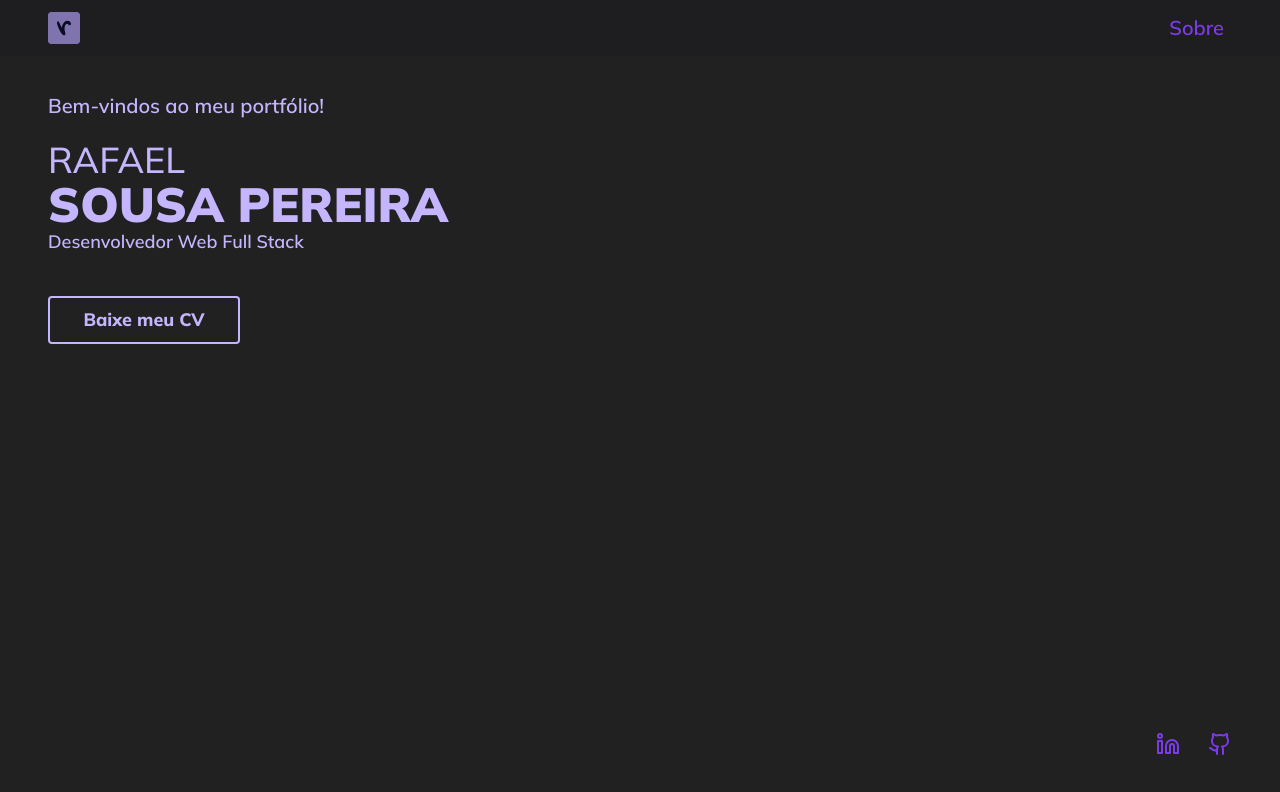
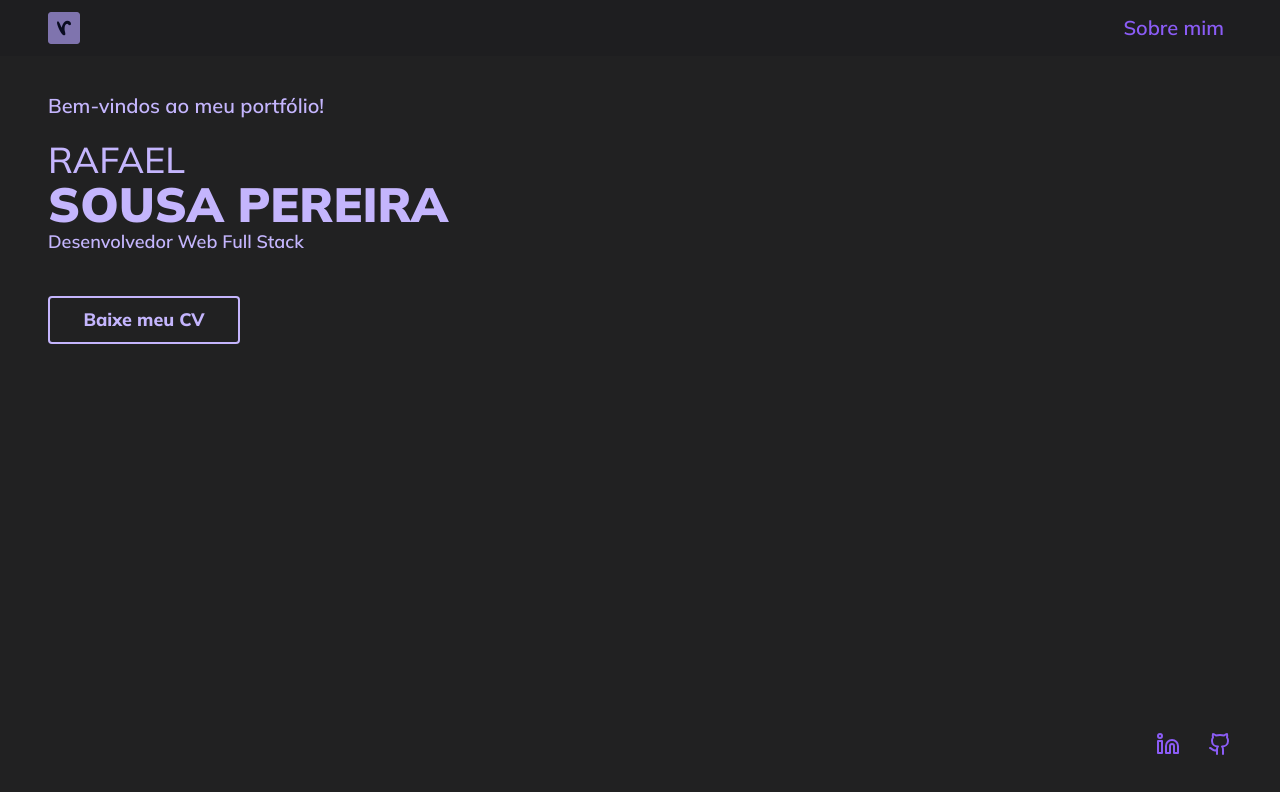
Before and after one commit to rafaelsousapereira/rafael-sousa-web-portfolio, a React (Vite) app: page / in a window 1280 px wide. Shown: the top 792 px of the page. Built offline with nearby package versions, Linux system fonts and the light colour scheme.

Commit message:
feat: add navbar component

```diff
--- a/src/components/buttons/nav-link.tsx
+++ b/src/components/buttons/nav-link.tsx
@@ -5,7 +5,7 @@ interface NavLinkProps extends ComponentProps<"a"> {}
 export const NavLink = (props: NavLinkProps) => {
   return (
     <a {...props}
-    className="p-2 rounded font-semibold text-xl text-violet-600 hover:text-violet-900 transition">
+      className="p-2 rounded font-semibold text-xl text-violet-500 hover:text-violet-800 transition">
       {props.children}
     </a>
   )
--- a/src/components/header.tsx
+++ b/src/components/header.tsx
@@ -1,15 +1,11 @@
+import { useState } from "react"
 import { Menu, X } from "lucide-react"
 import logoIcon from "../assets/logo-site-icon.png"
-import { NavLink } from "./buttons/nav-link"
-import { useState } from "react"
+import { NavBar } from "./navbar"
 
 export const Header = () => {
 
   const [isMenuOpen, setIsMenuOpen] = useState(false)
-
-  const navLink = [
-    { href: "#about-us", label: "Sobre" },
-  ]
 
   return (
     <>
@@ -24,13 +20,7 @@ export const Header = () => {
               alt="Logo letra R minúscula azul e fundo roxo"
             />
 
-            <ul className="flex max-lg:hidden">
-              {navLink.map((item) => (
-                <li key={item.href}>
-                  <NavLink href={item.href}>{item.label}</NavLink>
-                </li>
-              ))}
-            </ul>
+            <NavBar className="flex max-lg:hidden" />
 
             <div className="hidden max-lg:block cursor-pointer"
               onClick={() => setIsMenuOpen(!isMenuOpen)}
@@ -52,13 +42,7 @@ export const Header = () => {
             <X className="text-4xl mr-3" />
           </div>
 
-          <ul className="lg:hidden flex flex-col items-center justify-center h-full">
-            {navLink.map((item) => (
-              <li key={item.href}>
-                <NavLink href={item.href}>{item.label}</NavLink>
-              </li>
-            ))}
-          </ul>
+          <NavBar className="lg:hidden flex flex-col items-center justify-center h-full" />
         </nav>
       )}
     </>
--- /dev/null
+++ b/src/components/navbar.tsx
@@ -0,0 +1,21 @@
+import { ComponentProps } from "react";
+import { NavLink } from "./buttons/nav-link";
+
+interface NavBarProps extends ComponentProps<"ul"> {}
+
+export const NavBar = (props: NavBarProps) => {
+
+  const navLink = [
+    { href: "#about-us", label: "Sobre mim" },
+  ]
+
+  return (
+    <ul {...props}>
+      {navLink.map((item) => (
+        <li key={item.href}>
+          <NavLink href={item.href}>{item.label}</NavLink>
+        </li>
+      ))}
+    </ul>
+  )
+}
```
